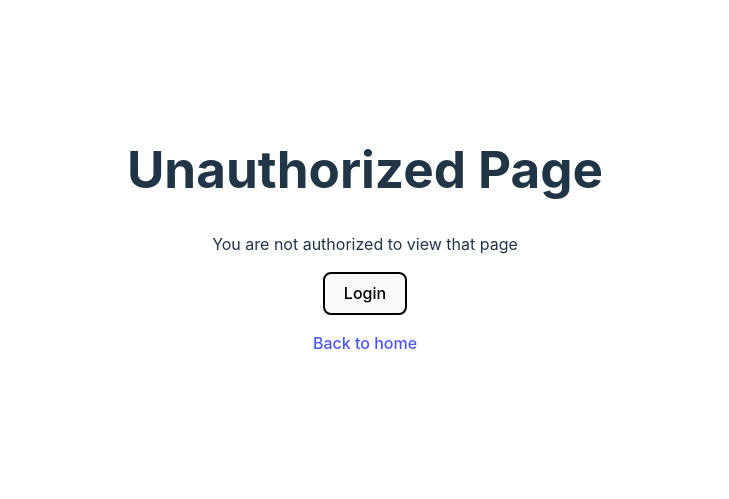
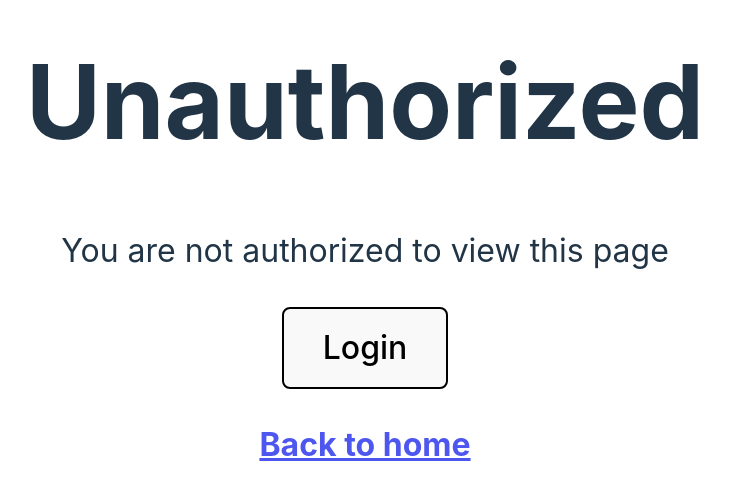
Before and after one commit to Dan503/azure-auth-fe-only-challenge, a React (Vite) app: page /azure-auth-fe-only-challenge/unauthorized in a window 1280 px wide. Shown: the part 161-660 px from the top of the page, without its empty margins (275-1004 px from the left). Built offline with nearby package versions, Linux system fonts and the light colour scheme.

Commit message:
Feedback from Mike

```diff
--- a/src/routes/HomePage.tsx
+++ b/src/routes/HomePage.tsx
@@ -8,8 +8,13 @@ export function HomePage() {
 	return (
 		<>
 			<h1>Home page</h1>
+			{account && (
+				<h2>
+					Welcome <strong>{account.name}</strong>!
+				</h2>
+			)}
 			<p>
-				<Link to="/secure">Go to secure page</Link>
+				Navigate to the <Link to="/secure">secure page</Link>
 			</p>
 			<p>{account ? <LogoutButton /> : <LoginButton />}</p>
 		</>
--- a/src/routes/SecurePage.tsx
+++ b/src/routes/SecurePage.tsx
@@ -1,16 +1,18 @@
 import { Link } from 'react-router-dom'
 import { useAuthContext } from '../components/AuthContext'
+import { LogoutButton } from '../components/LogOutButton'
 
 export function SecurePage() {
 	const { account: authState } = useAuthContext()
 	return (
 		<>
-			<h1>Secure Page</h1>
-			<h2>Welcome {authState?.name}</h2>
+			<h1>Secure Area</h1>
+			<h2>Authorized as {authState?.name}</h2>
 			<p>You should only be able to see this page if you are logged in</p>
 			<p>
 				<Link to="/">Back to home</Link>
 			</p>
+			<LogoutButton />
 		</>
 	)
 }
--- a/src/routes/UnauthorizedPage.tsx
+++ b/src/routes/UnauthorizedPage.tsx
@@ -20,8 +20,8 @@ export function UnauthorizedPage() {
 
 	return (
 		<>
-			<h1>Unauthorized Page</h1>
-			<p>You are not authorized to view that page</p>
+			<h1>Unauthorized</h1>
+			<p>You are not authorized to view this page</p>
 
 			<p>
 				<LoginButton />
--- a/src/styles.css
+++ b/src/styles.css
@@ -19,13 +19,13 @@
 }
 
 a {
-	font-weight: 500;
+	font-weight: bold;
 	color: #fff564;
-	text-decoration: inherit;
+	text-decoration: underline;
 }
 a:hover {
 	color: #ffc664;
-	text-decoration: underline;
+	text-decoration: none;
 }
 
 body {
@@ -34,6 +34,7 @@ body {
 	place-items: center;
 	min-width: 320px;
 	min-height: 100vh;
+	font-size: 2em;
 }
 
 h1 {
```
